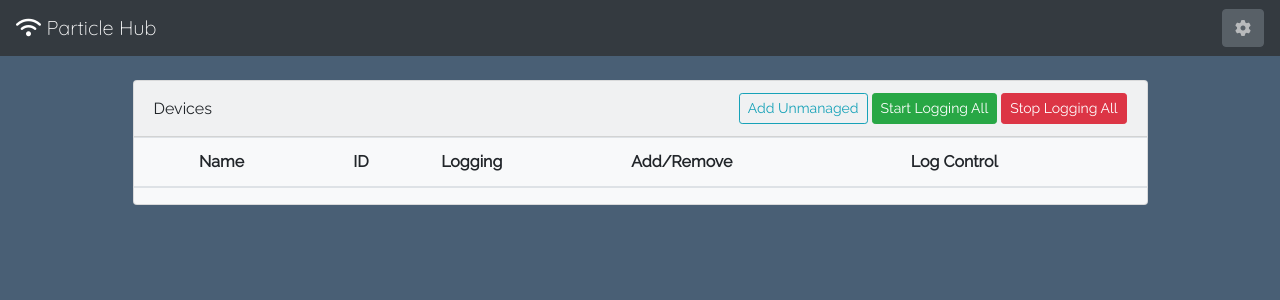
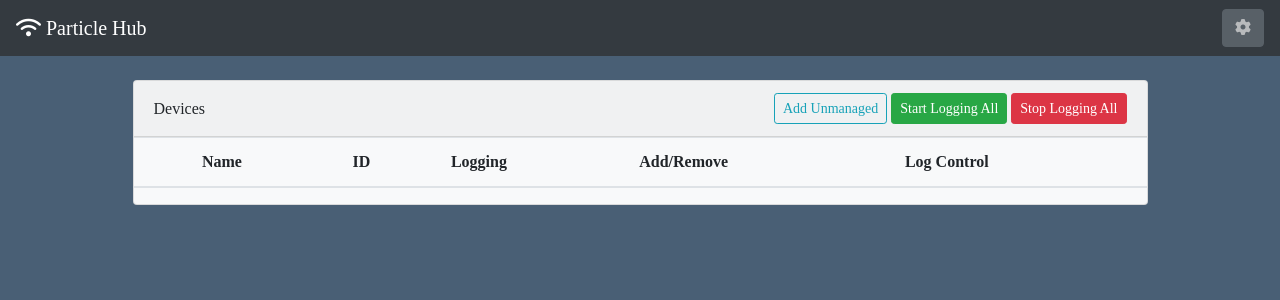
Before and after one commit to jzalger/particle-hub, a Flask app: page / in a window 1280 px wide. Shown: the top 300 px of the page. Run offline with Flask 2, Linux system fonts and the light colour scheme; data that the repository does not hold is empty; parts of the project's set-up code (start-up, migrations or seed data) failed here and were passed over; some libraries are stand-ins or nearby versions.

Commit message:
Added general fonts

```diff
--- a/particlehub/static/particlehub.css
+++ b/particlehub/static/particlehub.css
@@ -1,9 +1,9 @@
 body {
     background-color: #495F75 !important;
-    font-family: "Raleway";
+    font-family: "Raleway, sans-serif";
 }
 .navbar {
-    font-family: "Quicksand";
+    font-family: "Quicksand, sans-serif";
 }
 .container {
     padding-bottom:30px;
```
